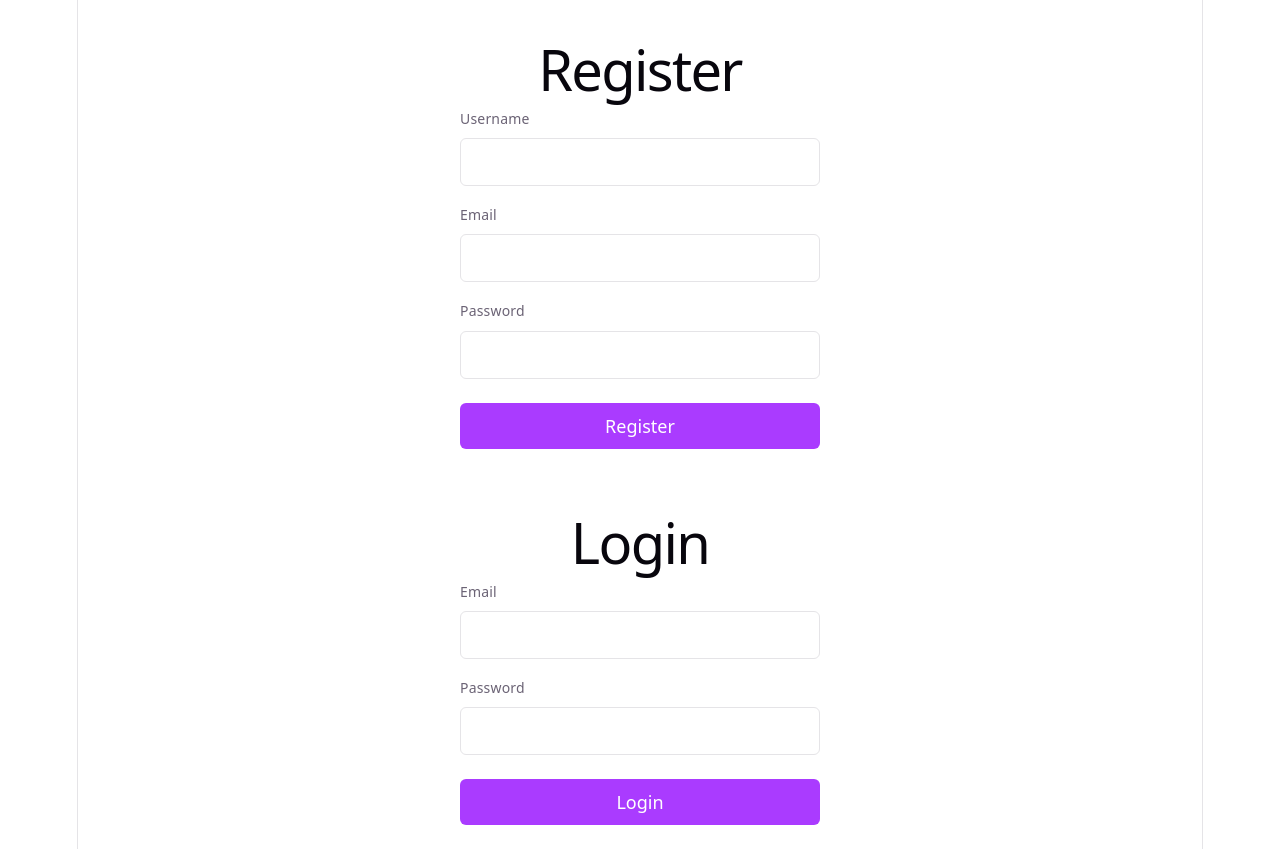
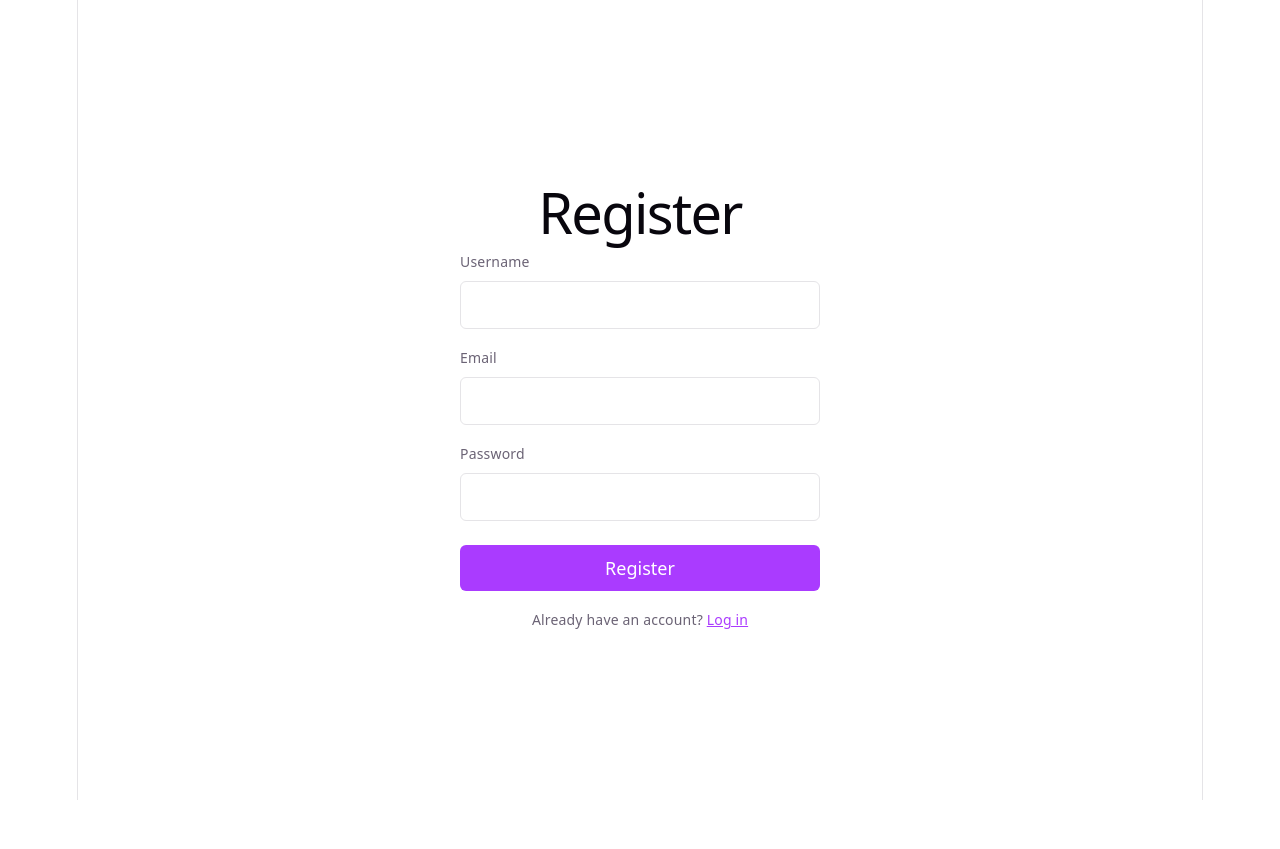
Before and after one commit to whyeric92-eng/bookmark-api, a React app in the folder frontend/: page /register in a window 1280 px wide. After the commit the page ends 800 px from the top, so only its background shows below. Built offline with nearby package versions, Linux system fonts and the light colour scheme; the HTML template or start-up script is replaced by a standard one.

Commit message:
feat: add routing with react-router and protected route

```diff
--- a/frontend/package.json
+++ b/frontend/package.json
@@ -11,7 +11,8 @@
   },
   "dependencies": {
     "react": "^19.2.8",
-    "react-dom": "^19.2.8"
+    "react-dom": "^19.2.8",
+    "react-router-dom": "^7.18.2"
   },
   "devDependencies": {
     "@types/react": "^19.2.17",
--- a/frontend/src/App.css
+++ b/frontend/src/App.css
@@ -68,4 +68,15 @@
     font-size: 14px;
     color: #30a46c;
   }
+
+  .auth-switch {
+    margin: 0;
+    font-size: 14px;
+    color: var(--text);
+    text-align: center;
+
+    a {
+      color: var(--accent);
+    }
+  }
 }
--- a/frontend/src/App.jsx
+++ b/frontend/src/App.jsx
@@ -1,13 +1,21 @@
 import Register from './Register'
 import Login from './Login'
+import { BrowserRouter, Routes, Route } from 'react-router-dom'
+import ProtectedRoute from './ProtectedRoute'
 
 function App() {
-  // 临时把两个表单堆在一起看效果，阶段 3 接 react-router 之后会换成真正的页面切换
+
   return (
-    <>
-      <Register />
-      <Login />
-    </>
+    <BrowserRouter>
+      <Routes>
+        <Route path="/register" element={<Register/>} />
+        <Route path="/login" element={<Login/>} />
+        <Route path="/" element={
+          <ProtectedRoute>
+            <div>Home placeholder</div>
+          </ProtectedRoute>} />
+      </Routes>
+    </BrowserRouter>
   )
 }
 
--- a/frontend/src/Login.jsx
+++ b/frontend/src/Login.jsx
@@ -1,4 +1,5 @@
 import { useState } from 'react'
+import { Link, useNavigate } from 'react-router-dom'
 import { apiFetch } from './api'
 import './App.css'
 
@@ -7,6 +8,7 @@ function Login() {
   const [password, setPassword] = useState('')
   const [error, setError] = useState('')
   const [success, setSuccess] = useState(false)
+  const navigate = useNavigate()
 
 
   async function handleSubmit(e) {
@@ -24,6 +26,7 @@ function Login() {
       if (res.ok) {
         setSuccess(true)
         localStorage.setItem('token', data.access_token)
+        navigate('/')
       } else {
         setSuccess(false)
         if (Array.isArray(data.detail)) {
@@ -65,6 +68,10 @@ function Login() {
 
         {error && <p className="form-error">{error}</p>}
         {success && <p className="form-success">Logged in successfully.</p>}
+
+        <p className="auth-switch">
+          No account yet? <Link to="/register">Register</Link>
+        </p>
       </form>
     </div>
   )
--- /dev/null
+++ b/frontend/src/ProtectedRoute.jsx
@@ -0,0 +1,11 @@
+import { Navigate } from "react-router-dom"
+
+function ProtectedRoute({ children }) {
+    const token = localStorage.getItem('token')
+    if (!token) {
+        return <Navigate to="/login" />
+    }
+    return children
+}
+
+export default ProtectedRoute
--- a/frontend/src/Register.jsx
+++ b/frontend/src/Register.jsx
@@ -1,4 +1,5 @@
 import { useState } from 'react'
+import { Link } from 'react-router-dom'
 import { apiFetch } from './api'
 import './App.css'
 
@@ -73,6 +74,10 @@ function Register() {
 
         {error && <p className="form-error">{error}</p>}
         {success && <p className="form-success">Registered successfully.</p>}
+
+        <p className="auth-switch">
+          Already have an account? <Link to="/login">Log in</Link>
+        </p>
       </form>
     </div>
   )
```
Also changed, not shown: 1 other file (tests, documents, lock files or other folders).
